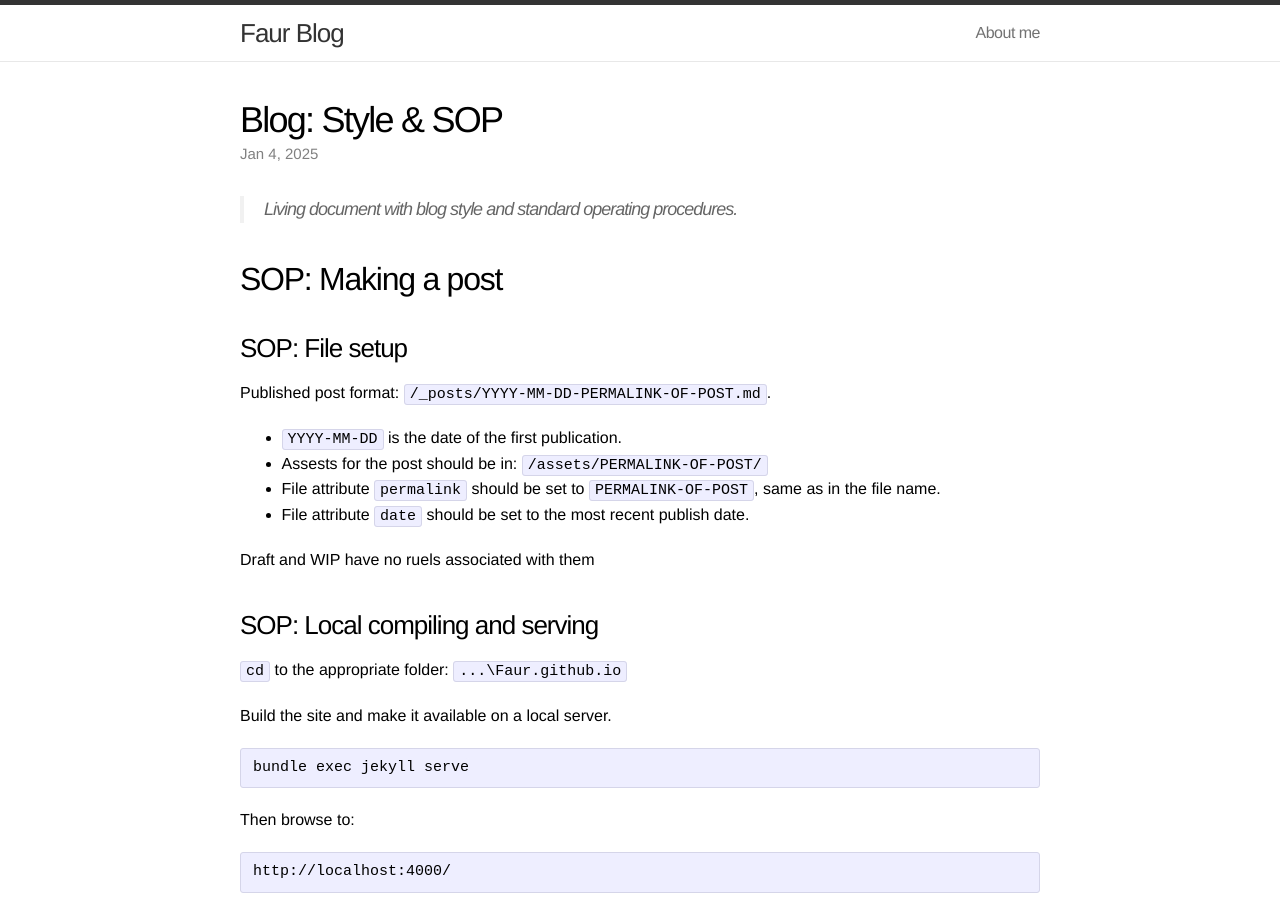
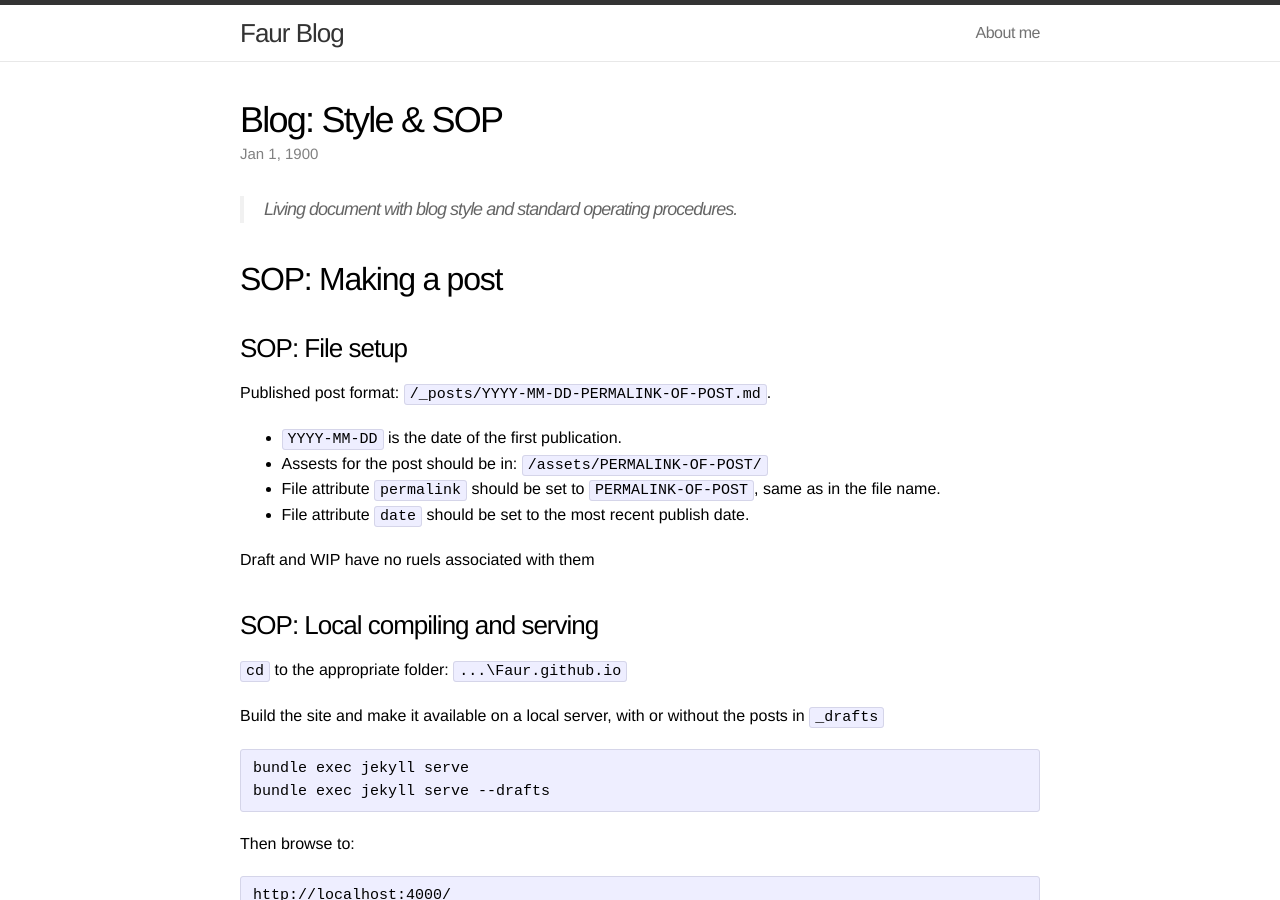
Before and after one commit to Faur/Faur.github.io, a Jekyll site: the page built from _posts/2025-01-04-blog-sop.md, in a window 1280 px wide and 900 px high. Built offline with Jekyll 4.4.1, drawn with Linux system fonts in a browser that asks for light colours.

Commit message:
Set date to 1900

```diff
--- a/_posts/2025-01-04-blog-sop.md
+++ b/_posts/2025-01-04-blog-sop.md
@@ -4,7 +4,7 @@ mathjax: True
 
 title:      "Blog: Style & SOP"
 permalink:  "blog-sop"          # Ensure the link doesn't change
-date:       2025-01-04          # Most recent date
+date:       1900-01-01
 excerpt:    "Living document with blog style and standard operating procedures."
 ---
 
@@ -28,9 +28,10 @@ Draft and WIP have no ruels associated with them
 
 `cd` to the appropriate folder: `...\Faur.github.io`
 
-Build the site and make it available on a local server.
+Build the site and make it available on a local server, with or without the posts in `_drafts`
 
     bundle exec jekyll serve
+    bundle exec jekyll serve --drafts
 
 Then browse to:
 
```
Also changed, not shown: _posts/2025-01-04-blog-templates.md (+1 -1 lines).
